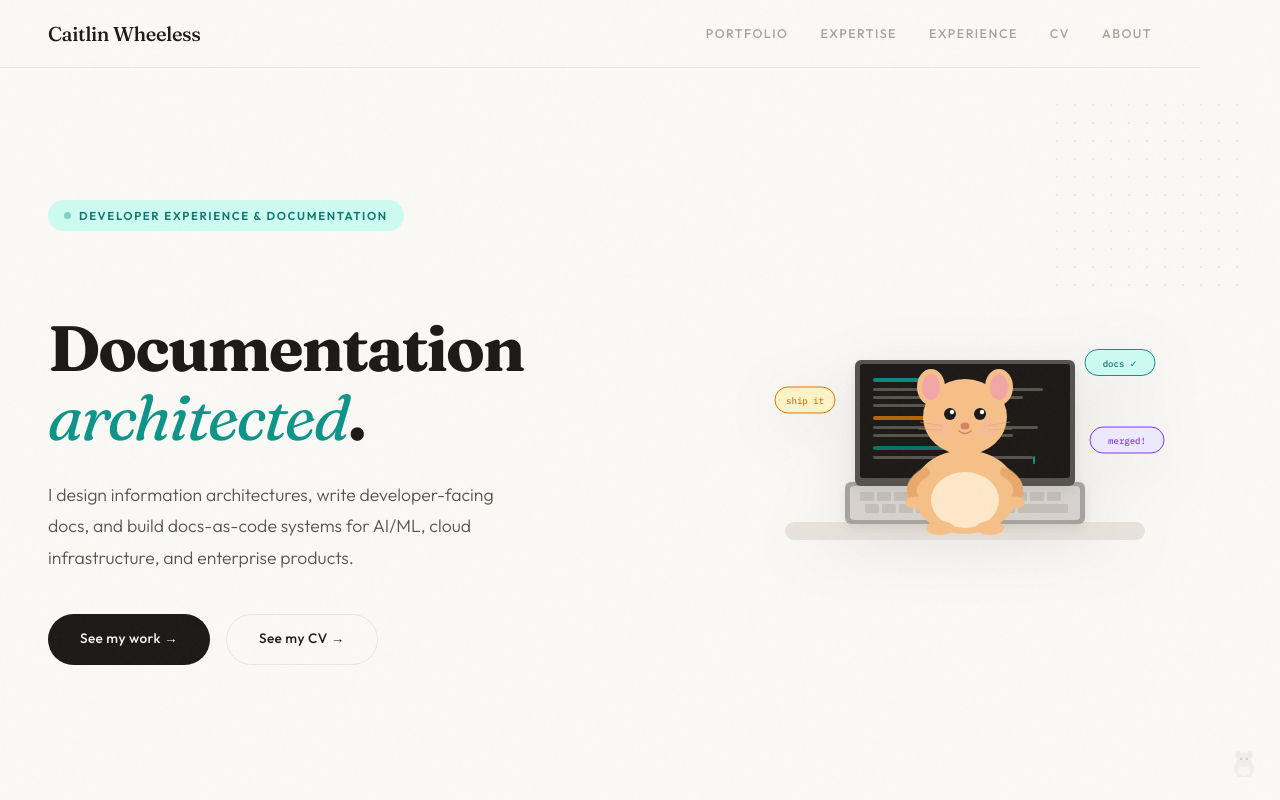
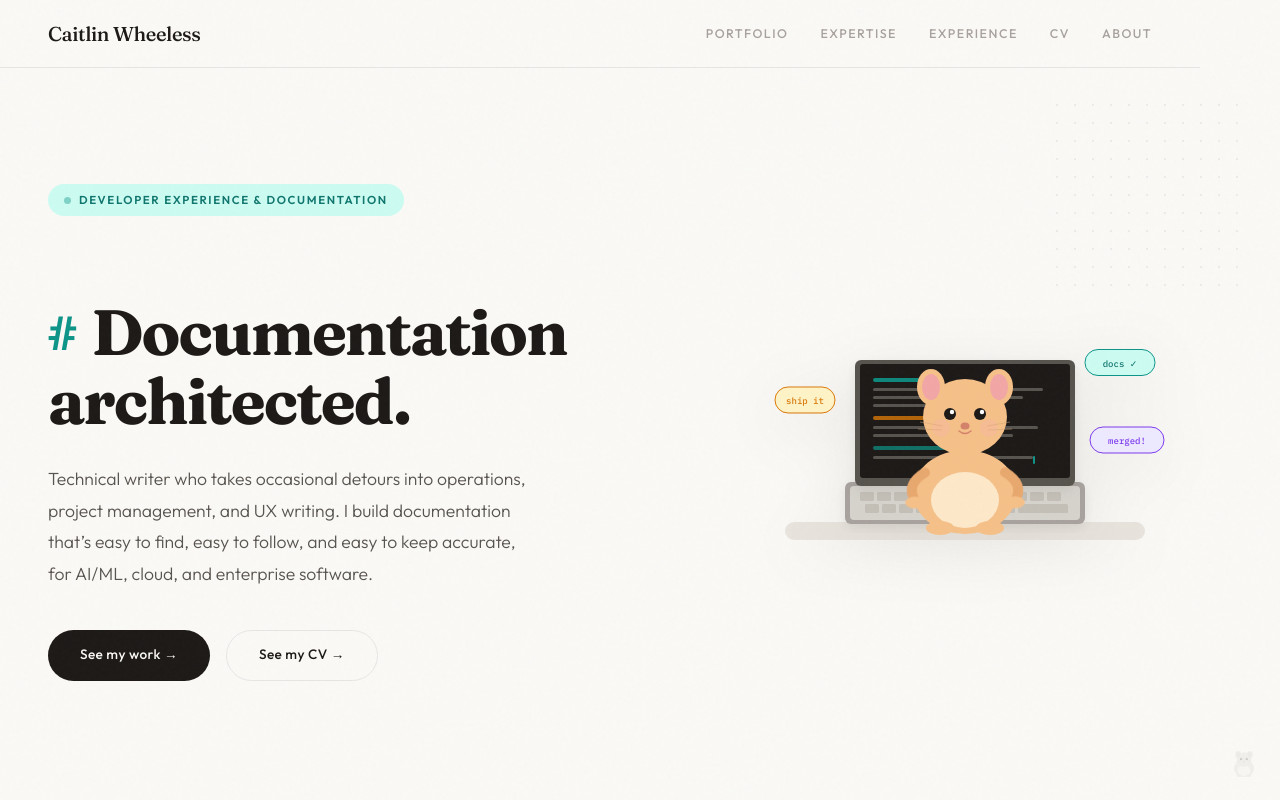
Before and after one commit to caitlinwheeless/cwportfolio, a plain HTML site: page index.html in a window 1280 px wide. Shown: the top 800 px of the page. Drawn offline with Linux system fonts and the light colour scheme.

Commit message:
home page styling

```diff
--- a/index.html
+++ b/index.html
@@ -25,11 +25,11 @@
   <div class="hero-text">
     <div class="hero-badge">Developer Experience & Documentation</div>
     <h1 class="hero-title">
-      Documentation<br>
-      <span class="em-teal">architected</span>.
+      <span class="hero-hash" aria-hidden="true">#</span>Documentation<br>
+      architected.
     </h1>
     <p class="hero-desc">
-      I design information architectures, write developer-facing docs, and build docs-as-code systems for AI/ML, cloud infrastructure, and enterprise products.
+      Technical writer who takes occasional detours into operations, project management, and UX writing. I build documentation that’s easy to find, easy to follow, and easy to keep accurate, for AI/ML, cloud, and enterprise software.
     </p>
     <div class="hero-actions">
       <a href="#portfolio" class="btn-primary">See my work →</a>
--- a/portfolio.css
+++ b/portfolio.css
@@ -211,7 +211,15 @@ nav:has(.nav-name) {
   animation: fadeUp 0.7s 0.35s forwards;
 }
 
-.hero-title .em-teal { color: var(--teal); font-style: italic; font-weight: 400; }
+.hero-title .hero-hash {
+  font-family: 'IBM Plex Mono', monospace;
+  font-weight: 500;
+  font-size: 0.75em;
+  letter-spacing: 0;
+  color: var(--teal);
+  margin-right: 0.3em;
+  vertical-align: 0.1em;
+}
 
 .hero-desc {
   font-size: 1.1rem;
```
